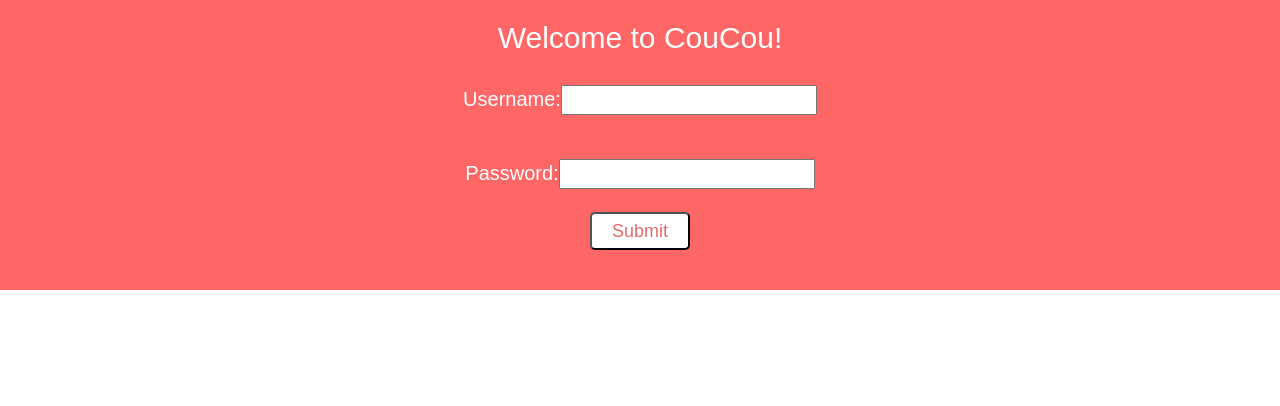
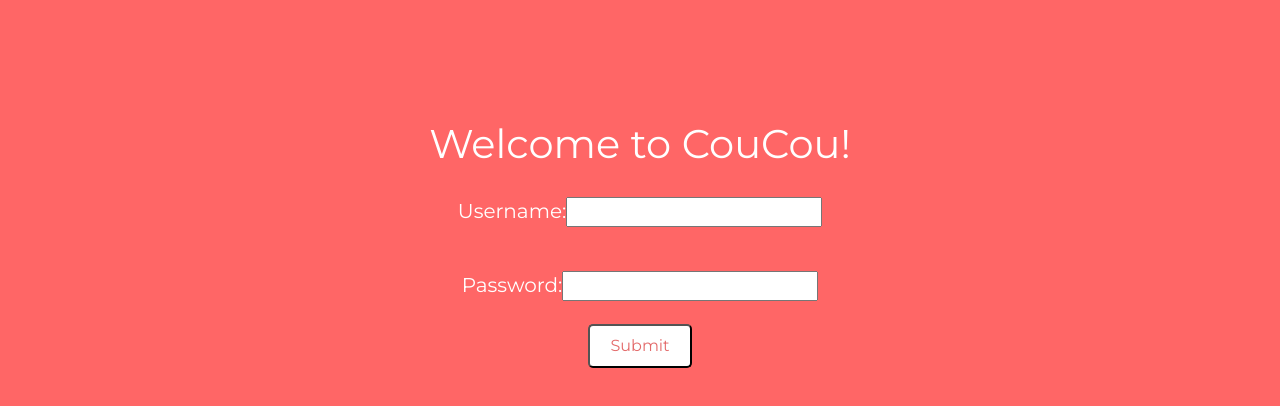
Before and after one commit to andreancardona/cou-cou-frontend, a React (Create React App) app: page /login in a window 1280 px wide. Shown: the top 406 px of the page. Built offline with nearby package versions, Linux system fonts and the light colour scheme.

Commit message:
added new font - seems done

```diff
--- a/src/components/LogList.js
+++ b/src/components/LogList.js
@@ -10,12 +10,6 @@ class LogList extends React.Component {
       this.props.fetchLogs(this.props.user.id);
     }
   }
-  // componentDidUpdate() {
-  //   console.log("component did update", this.props.user);
-  //   if (this.props.logs.length) {
-  //     this.props.fetchLogs(this.props.user.id);
-  //   }
-  // }
   newEntryClick = event => {
     this.props.history.push("/logs/new");
   };
@@ -34,7 +28,7 @@ class LogList extends React.Component {
       <div className="log-list-container">
         <div>
           {" "}
-          <h2 className="log-list-header"> Your Diary Entries: </h2>
+          <h2 className="log-list-header"> Your Daily Entries: </h2>
         </div>
         <div>
           <img
--- a/src/index.css
+++ b/src/index.css
@@ -1,3 +1,5 @@
+@import url("https://fonts.googleapis.com/css?family=Montserrat");
+
 body {
   margin: 0;
   padding: 0;
@@ -5,26 +7,28 @@ body {
 }
 
 .welcome-container {
+  padding-top: 100px;
   background-color: rgb(255, 102, 102);
   padding-bottom: 20px;
+  height: 1000px;
 }
 
 .welcome-header {
   color: rgb(255, 255, 255);
   padding-top: 20px !important;
-  font-family: "Voltaire", sans-serif !important;
-  font-size: 30px !important;
+  font-family: "Montserrat", sans-serif !important;
+  font-size: 40px !important;
 }
 .username {
   color: rgb(255, 255, 255);
   padding-top: 20px !important;
-  font-family: "Voltaire", sans-serif !important;
+  font-family: "Montserrat", sans-serif !important;
   font-size: 20px !important;
 }
 .password {
   color: rgb(255, 255, 255);
   padding-top: 20px !important;
-  font-family: "Voltaire", sans-serif !important;
+  font-family: "Montserrat", sans-serif !important;
   font-size: 20px !important;
 }
 .button-submit {
@@ -35,7 +39,7 @@ body {
   padding: 8px 20px;
   color: #e36a6a;
   display: inline-block;
-  font: normal 400 18px/1 "Zenhei", sans-serif;
+  font-family: "Montserrat", sans-serif !important;
   text-align: center;
   text-shadow: none;
   margin-bottom: 20px;
@@ -68,7 +72,7 @@ body {
 .log-list-header {
   color: rgb(255, 255, 255);
   padding-top: 20px !important;
-  font-family: "Voltaire", sans-serif !important;
+  font-family: "Montserrat", sans-serif !important;
   font-size: 30px !important;
 }
 .clickable-images {
--- a/src/index.html
+++ b/src/index.html
@@ -11,7 +11,7 @@
     <link rel=”stylesheet” href=”index.css”>
   <link href="https://fonts.googleapis.com/css?family=Amatic+SC:700" rel="stylesheet">
 <link href="https://fonts.googleapis.com/css?family=Voltaire" rel="stylesheet">  <script src="https://maxcdn.bootstrapcdn.com/bootstrap/3.3.7/js/bootstrap.min.js"></script>
-  <link rel="stylesheet" href="/assets/application.css">
+<link href="https://fonts.googleapis.com/css?family=Montserrat" rel="stylesheet">  <link rel="stylesheet" href="/assets/application.css">
   </head>
   <body>
     <div class="">
```
